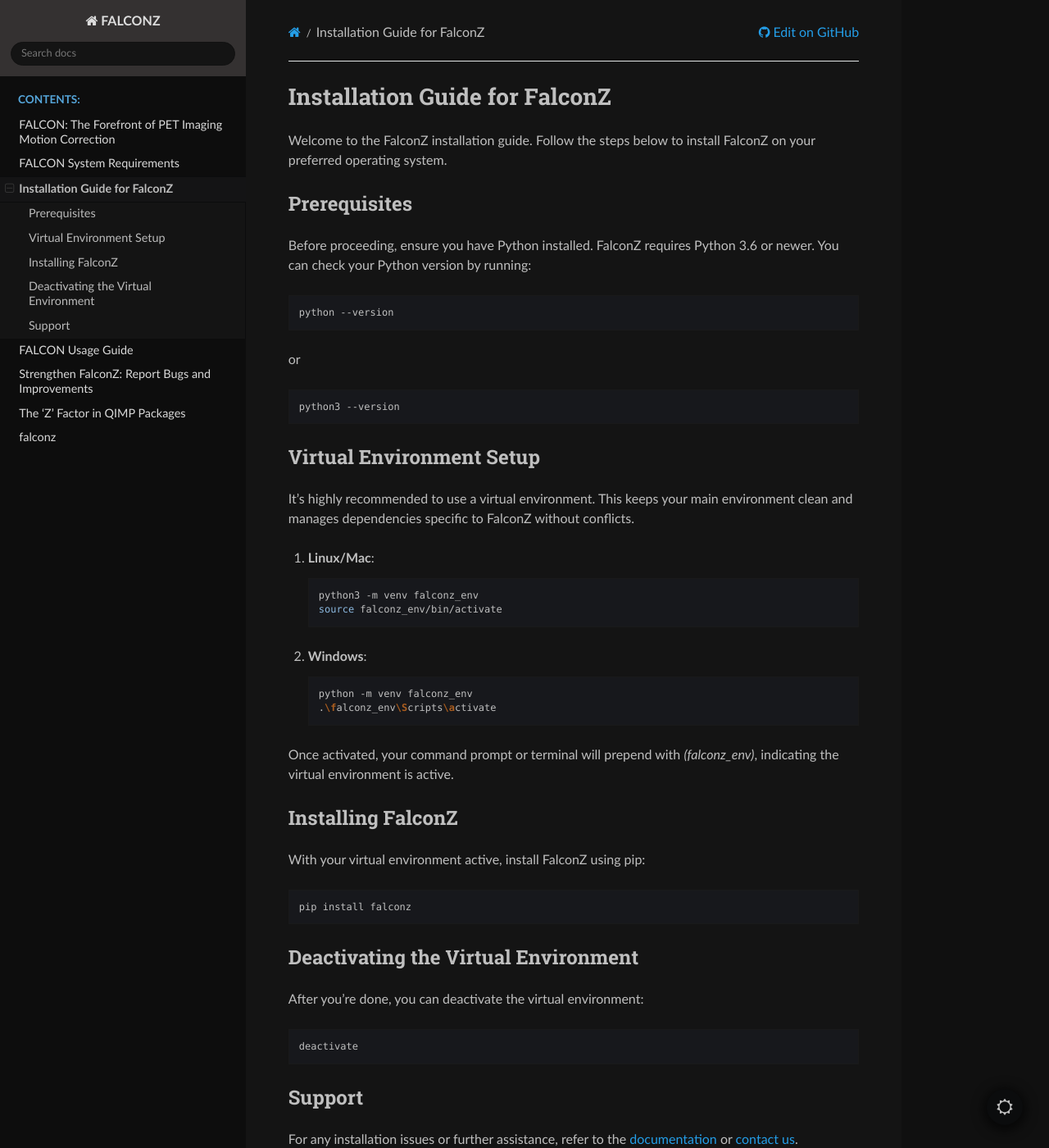
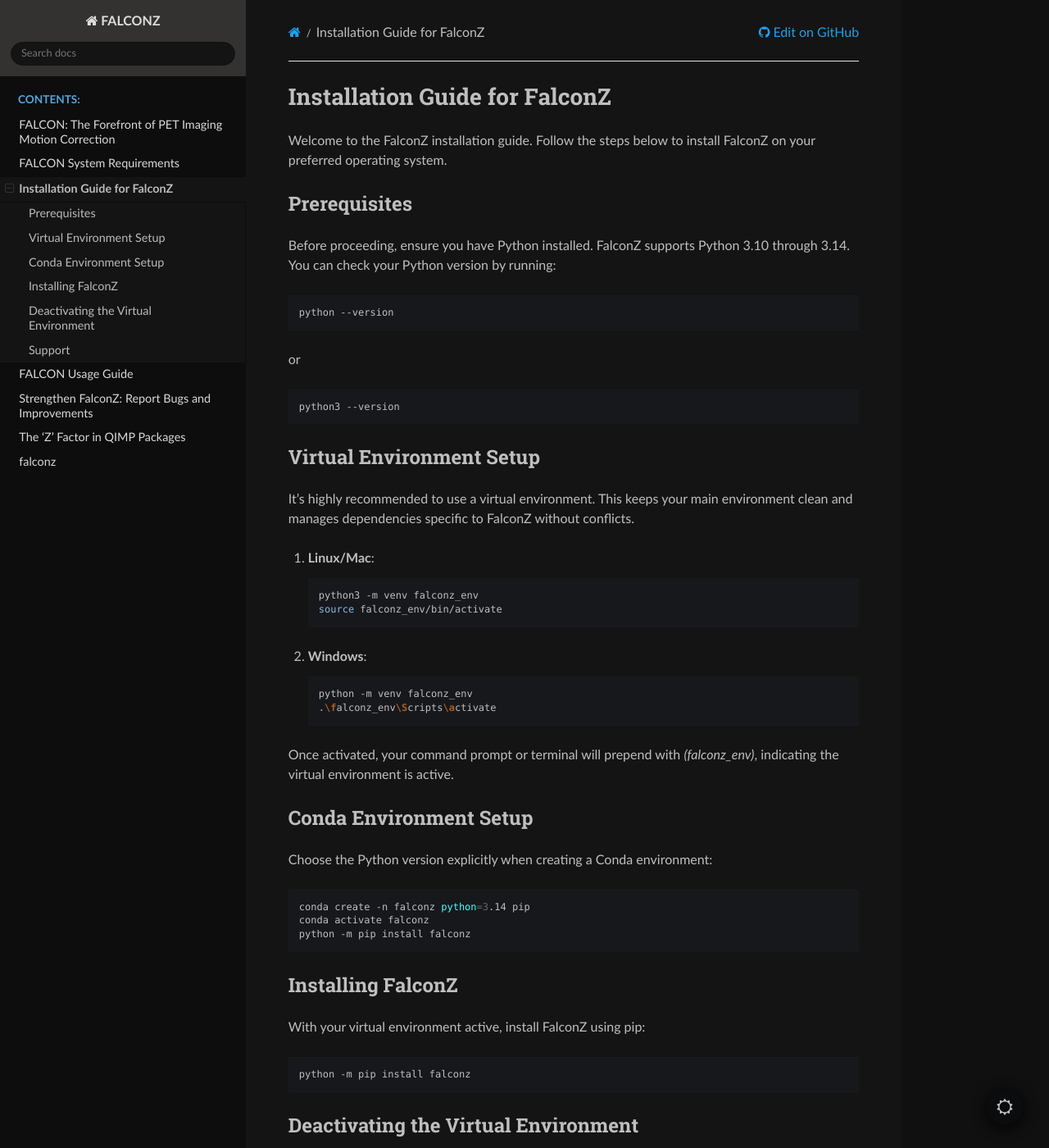
Before and after one commit to ENHANCE-PET/FALCON, a Sphinx documentation site: the page built from docs/installation.rst, in a window 1280 px wide and 1400 px high. Shown: the whole window at 82% size. Built offline with Sphinx 7.4.7 and the Read the Docs theme 3.1.0, drawn with Linux system fonts in a browser that asks for light colours.

Commit message:
docs: add supported Conda installation

```diff
--- a/docs/installation.rst
+++ b/docs/installation.rst
@@ -6,7 +6,7 @@
 Prerequisites
 -------------
 
-Before proceeding, ensure you have Python installed. FalconZ requires Python 3.6 or newer. You can check your Python version by running:
+Before proceeding, ensure you have Python installed. FalconZ supports Python 3.10 through 3.14. You can check your Python version by running:
 
 .. code-block:: bash
 
@@ -39,6 +39,17 @@
 
 Once activated, your command prompt or terminal will prepend with `(falconz_env)`, indicating the virtual environment is active.
 
+Conda Environment Setup
+-----------------------
+
+Choose the Python version explicitly when creating a Conda environment:
+
+.. code-block:: bash
+
+    conda create -n falconz python=3.14 pip
+    conda activate falconz
+    python -m pip install falconz
+
 Installing FalconZ
 ------------------
 
@@ -46,7 +57,7 @@
 
 .. code-block:: bash
 
-    pip install falconz
+    python -m pip install falconz
 
 Deactivating the Virtual Environment
 ------------------------------------
```
Also changed, not shown: README.md (+13 -1 lines).
